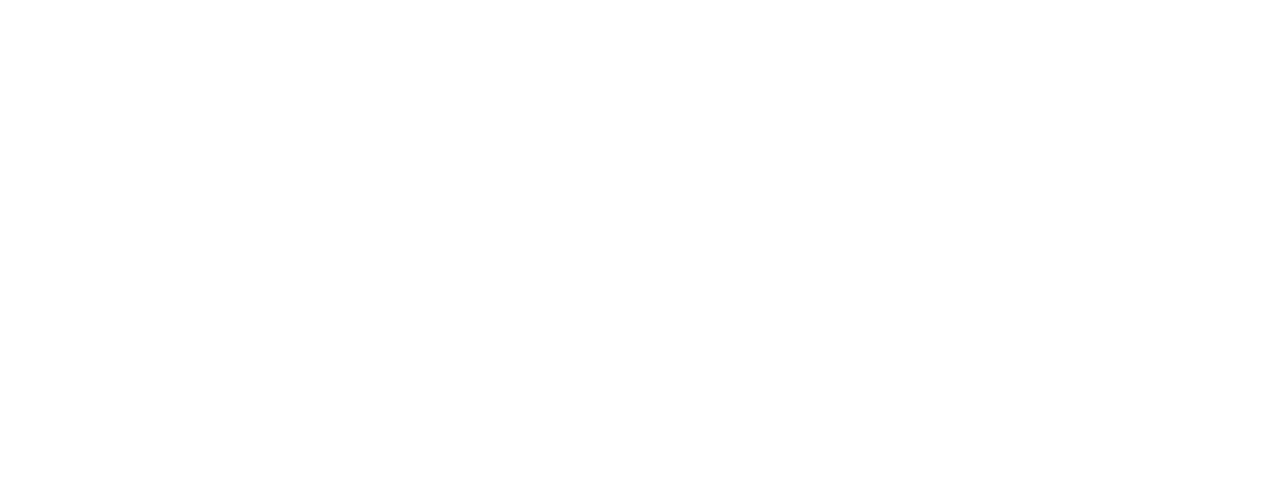
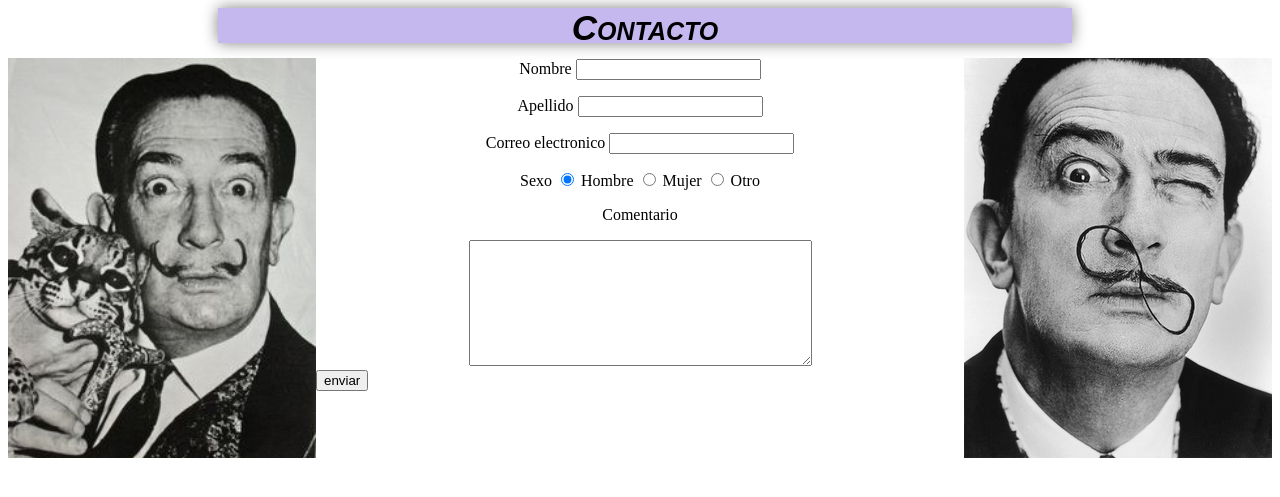
Before and after one commit to Unicen-Tuari/gportillo, a PHP site: page /Contacto.html in a window 1280 px wide. Before the commit the part shown is empty. Shown: the top 497 px of the page. Run offline with PHP 8.4, Linux system fonts and the light colour scheme.

Commit message:
a la barra de navegacion se le linkearon las opciones. Aun no terminada
Se hizo el HTML de contactos. Aun no terminada

```diff
--- a/Pagina WEB/Contacto.html
+++ b/Pagina WEB/Contacto.html
@@ -2,9 +2,36 @@
 <html>
 <head>
   <meta charset="utf-8">
+  <link rel="stylesheet" href="css/contacto.css" media="screen" title="no title" charset="utf-8">
   <title>Contacto</title>
 </head>
 <body>
+  <h1 class="borde">Contacto</h1>
+  <div class="imagenlateralIzq"> </div>
+  <div class="imagenlateralDer"> </div>
 
+  <form class= "formulario">
+    <p class= "datos">
+      Nombre <input type="text" id="nombre" name="nombre" value="">
+    </p>
+    <p class= "datos">
+      Apellido  <input type="text" name="apellido" value="">
+    </p>
+    <p class= "datos">
+      Correo electronico <input type="text" name="correo" value="">
+    </p>
+
+    <p class= "datos">
+      Sexo
+      <input type="radio" name="gender" value="Homnre" checked> Hombre
+      <input type="radio" name="gender" value="Mujer"> Mujer
+      <input type="radio" name="gender" value="Otro"> Otro
+    </p>
+    <p class= "datos">Comentario</p>
+    <textarea name="comentario" rows="8" cols="40"></textarea>
+  </form>
+  <input type="button" onclick="EnviarDatos" name="enviar" value="enviar">
+
+<link rel="stylesheet" href="js/contacto.js" media="screen" title="no title" charset="utf-8">
 </body>
 </html>
--- /dev/null
+++ b/Pagina WEB/css/contacto.css
@@ -0,0 +1,50 @@
+
+h1{ /*diseño de la palabra contacto*/
+  font-size: 35px;
+  font-family: sans-serif;
+  font-style: italic;
+  font-variant: small-caps;
+  text-align: center;
+}
+
+.borde{ /*es la caja donde esta contacto*/
+  box-shadow: 0px 0px 15px gray;
+  background-color: #C5B8EF;
+  height: 35px;
+  width: 850;
+  float: center;
+  margin-left: 210px;
+  margin-right: 200px;
+  margin-bottom: 0px;
+  margin-top: 0px;
+  padding-right: 0px;
+}
+
+.imagenlateralIzq{ /*pongo imagen a izquierda*/
+  background-image: url("../imagenes/imagencomentario2.jpg");
+  background-size: 308px 400px;
+  width: 308px;
+  height: 400px;
+  margin-top: 15px;
+  background-size: cover;
+  background-repeat: no-repeat;
+  float: left;;
+}
+.imagenlateralDer{ /*pongo imagen a derecha*/
+  background-image: url("../imagenes/imagencomentario.jpg");
+  background-size: 200px 400px;
+  width: 308px;
+  height: 400px;
+  margin-top: 15px;
+  background-size: cover;
+  background-repeat: no-repeat;
+  float: right;;;
+}
+
+.formulario{ /*centro el formulario*/
+  text-align: center;
+}
+
+button{ /*posiciono el boton en el centro*/
+align-items: center;
+}
--- a/Pagina WEB/js/artistica.js
+++ b/Pagina WEB/js/artistica.js
@@ -0,0 +1,3 @@
+function datos{
+window.location='pagina.html?parametro=valor';
+}
--- /dev/null
+++ b/Pagina WEB/js/contacto.js
@@ -0,0 +1,9 @@
+"use estrict";
+
+function EnviarDatos(){ /*aca se enviarian los datos al correo de la artistica, pero en este caso borramos*/
+  document.getElementsById('nombre').innerHTML="";
+  document.getElementsByName('apellido').innerHTML="";
+  document.getElementsByName('correo').innerHTML="";
+  document.getElementsByName('comentario').innerHTML="";
+
+}
```
Also changed, not shown: Pagina WEB/css/artistica.css (+20 -11 lines), Pagina WEB/index.html (+4 -4 lines), Pagina WEB/imagenes/imagenComentario.jpg (added), Pagina WEB/imagenes/imagenComentario2.jpg (added). Lines whose indentation alone changed are shown as unchanged.
